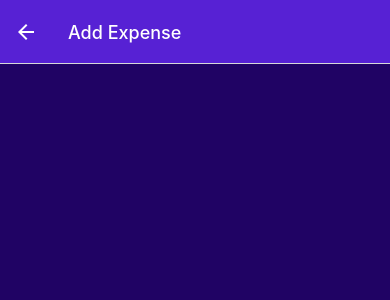
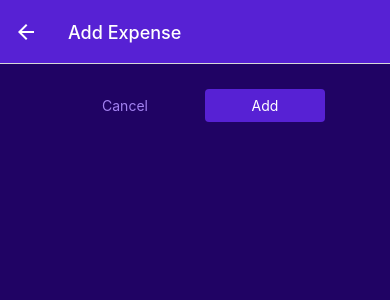
Before and after one commit to gamerfoxx/React-Native-Expense-Tracker, a React Native app: screen /ManageExpense in a window 390 px wide. Shown: the top 300 px of the page. Built offline with nearby package versions, Linux system fonts and the light colour scheme.

Commit message:
add button component, and create cancel and update buttons in edit add expense

```diff
--- /dev/null
+++ b/components/UI/Button.js
@@ -0,0 +1,43 @@
+import { Pressable, View, Text, StyleSheet } from 'react-native';
+import { GlobalStyles } from '../../constants/styles';
+
+function Button({ onPress, children, mode, style }) {
+	return (
+		<View style={style}>
+			<Pressable
+				onPress={onPress}
+				style={({ pressed }) => pressed && styles.pressed}>
+				<View style={[styles.button, mode === 'flat' && styles.flat]}>
+					<Text style={[styles.buttonText, mode === 'flat' && styles.flatText]}>
+						{children}
+					</Text>
+				</View>
+			</Pressable>
+		</View>
+	);
+}
+
+export default Button;
+
+const styles = StyleSheet.create({
+	button: {
+		borderRadius: 4,
+		padding: 8,
+		backgroundColor: GlobalStyles.colors.primary4,
+	},
+	flat: {
+		backgroundColor: 'transparent',
+	},
+	buttonText: {
+		color: 'white',
+		textAlign: 'center',
+	},
+	flatText: {
+		color: GlobalStyles.colors.primary3,
+	},
+	pressed: {
+		opacity: 0.5,
+		backgroundColor: GlobalStyles.colors.primary2,
+		borderRadius: 4,
+	},
+});
--- a/screens/ManageExpenseScreen.js
+++ b/screens/ManageExpenseScreen.js
@@ -2,6 +2,7 @@ import { StyleSheet, Text, View } from 'react-native';
 import { useLayoutEffect } from 'react';
 
 import IconButton from '../components/UI/IconButton';
+import Button from '../components/UI/Button';
 import { GlobalStyles } from '../constants/styles';
 
 function ManageExpenseScreen({ route, navigation }) {
@@ -16,8 +17,25 @@ function ManageExpenseScreen({ route, navigation }) {
 
 	function deleteExpenseHandler() {}
 
+	function cancelHandler() {}
+
+	function confirmExpenseHandler() {}
+
 	return (
 		<View style={styles.container}>
+			<View style={styles.buttonContainer}>
+				<Button
+					mode="flat"
+					onPress={cancelHandler}
+					style={styles.button}>
+					Cancel
+				</Button>
+				<Button
+					onPress={confirmExpenseHandler}
+					style={styles.button}>
+					{isEdited ? 'Update' : 'Add'}
+				</Button>
+			</View>
 			{isEdited && (
 				<View style={styles.deleteContainer}>
 					<IconButton
@@ -47,4 +65,13 @@ const styles = StyleSheet.create({
 		borderTopColor: GlobalStyles.colors.primary2,
 		alignItems: 'center',
 	},
+	buttonContainer: {
+		flexDirection: 'row',
+		justifyContent: 'center',
+		alignItems: 'center',
+	},
+	button: {
+		minWidth: 120,
+		marginHorizontal: 10,
+	},
 });
```
